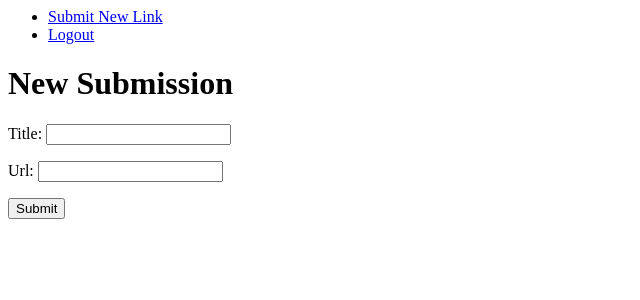
After one commit to huzichunjohn/discuss, a Django app: page /new-submission/ in a window 1280 px wide. The commit adds this page. Shown: the top 300 px of the page, without its empty margins (0-640 px from the left). Run offline with Django 3.2, Linux system fonts and the light colour scheme; the visitor is signed in with stand-in values (Sample User, id 1).

Commit message:
add links.

```diff
--- a/discuss/discuss/settings.py
+++ b/discuss/discuss/settings.py
@@ -39,6 +39,7 @@ INSTALLED_APPS = [
     'django.contrib.staticfiles',
 
     'accounts',
+    'links',
 ]
 
 MIDDLEWARE_CLASSES = [
--- a/discuss/discuss/urls.py
+++ b/discuss/discuss/urls.py
@@ -21,6 +21,7 @@ from django.contrib.auth.views import logout
 from django.views.generic import TemplateView
 
 from accounts.views import UserRegistrationView
+from links.views import NewSubmissionView, SubmissionDetailView
 
 urlpatterns = [
     url(r'^admin/', admin.site.urls),
@@ -30,4 +31,6 @@ urlpatterns = [
     url(r'^login/$', login, kwargs={'template_name': 'login.html'}, name='login'),
     url(r'^logout/$', logout, kwargs={'next_page': '/login/'}, name='logout'),
     url(r'^register/$', UserRegistrationView.as_view(), name='user-registration'),
+    url(r'^new-submission/$', NewSubmissionView.as_view(), name='new-submission'),
+    url(r'^submission/(?P<pk>\d+)/$', SubmissionDetailView.as_view(), name='submission-detail'),
 ]
--- /dev/null
+++ b/discuss/links/admin.py
@@ -0,0 +1,6 @@
+# -*- coding: utf-8 -*-
+from __future__ import unicode_literals
+
+from django.contrib import admin
+
+# Register your models here.
--- /dev/null
+++ b/discuss/links/models.py
@@ -0,0 +1,12 @@
+# -*- coding: utf-8 -*-
+from __future__ import unicode_literals
+
+from django.db import models
+from django.contrib.auth.models import User
+
+class Link(models.Model):
+    title = models.CharField(max_length=100)
+    url = models.URLField()
+    submitted_by = models.ForeignKey(User)
+    upvotes = models.ManyToManyField(User, related_name='votes')
+    submitted_on = models.DateTimeField(auto_now_add=True, editable=False)
--- /dev/null
+++ b/discuss/links/templates/new_submission.html
@@ -0,0 +1,9 @@
+{% extends "base.html" %}
+
+{% block content %}
+    <h1>New Submission</h1>
+    <form action="" method="post">{% csrf_token %}
+        {{ form.as_p }}
+        <input type="submit" value="Submit" />
+    </form>
+{% endblock %}
--- /dev/null
+++ b/discuss/links/tests.py
@@ -0,0 +1,6 @@
+# -*- coding: utf-8 -*-
+from __future__ import unicode_literals
+
+from django.test import TestCase
+
+# Create your tests here.
--- /dev/null
+++ b/discuss/links/views.py
@@ -0,0 +1,36 @@
+# -*- coding: utf-8 -*-
+from __future__ import unicode_literals
+
+from django.contrib.auth.decorators import login_required
+from django.core.urlresolvers import reverse
+from django.http.response import HttpResponseRedirect
+from django.utils.decorators import method_decorator
+from django.views.generic import CreateView, DetailView
+
+from links.models import Link
+
+class NewSubmissionView(CreateView):
+    model = Link
+    fields = (
+        'title', 'url'
+    )
+    template_name = 'new_submission.html'
+
+    @method_decorator(login_required)
+    def dispatch(self, *args, **kwargs):
+        return super(NewSubmissionView, self).dispatch(*args, **kwargs)
+
+    def form_valid(self, form):
+        new_link = form.save(commit=False)
+        new_link.submitted_by = self.request.user
+        new_link.save()
+
+        self.object = new_link
+        return HttpResponseRedirect(self.get_success_url())
+
+    def get_success_url(self):
+        return reverse('submission-detail', kwargs={'pk': self.object.pk})
+
+class SubmissionDetailView(DetailView):
+    model = Link
+    template_name = 'submission_detail.html'
--- a/discuss/templates/base.html
+++ b/discuss/templates/base.html
@@ -8,6 +8,7 @@
     <nav>
         <ul>
             {% if request.user.is_authenticated %}
+            <li><a href="{% url 'new-submission' %}">Submit New Link</a></li>
             <li><a href="{% url "logout" %}">Logout</a></li>
             {% else %}
             <li><a href="{% url "login" %}">Login</a></li>
```
Also changed, not shown: discuss/links/apps.py (added, +8 -0 lines), discuss/links/templates/submission_detail.html (added, +7 -0 lines), discuss/links/__init__.py (added), discuss/links/migrations/0001_initial.py (added), discuss/links/migrations/__init__.py (added).
